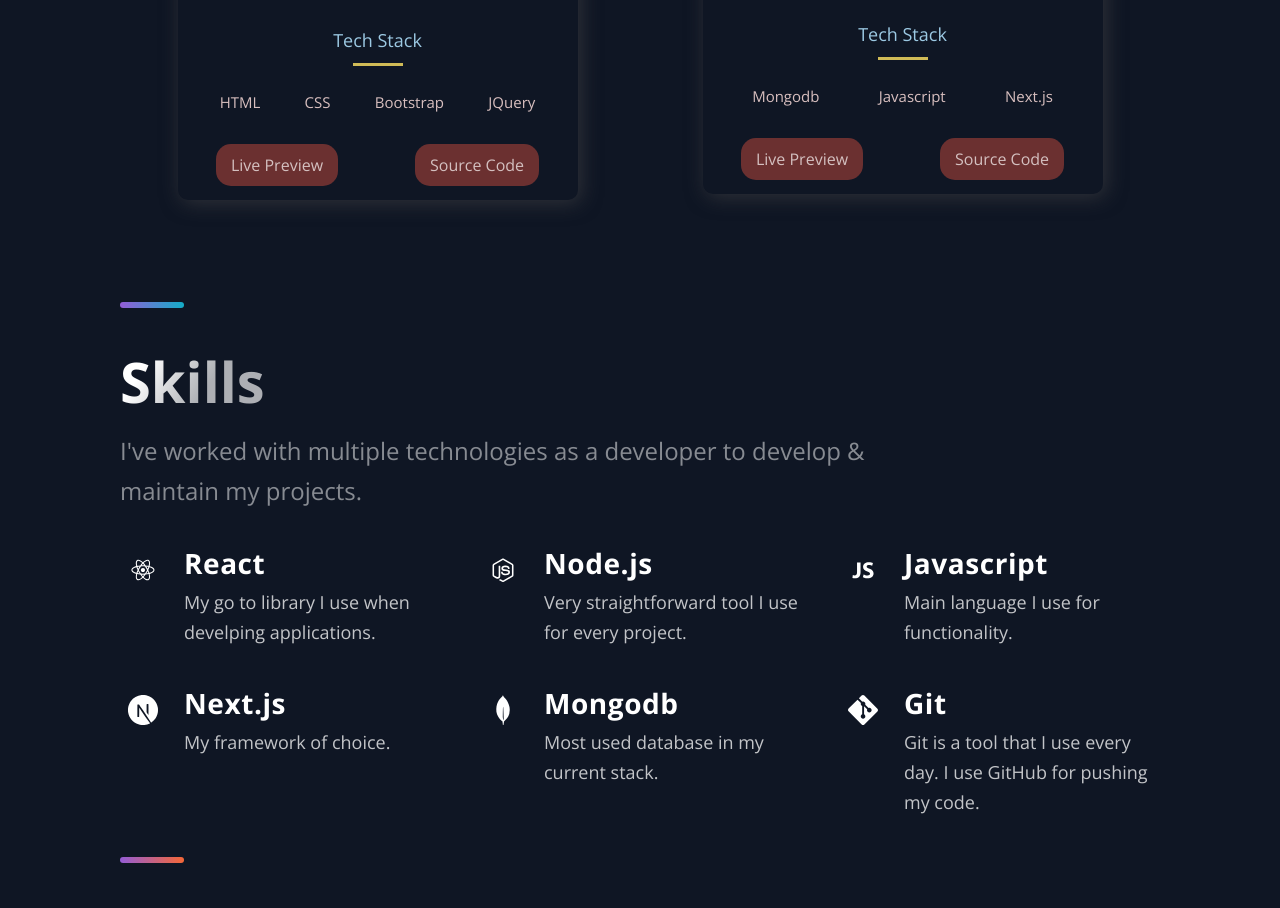
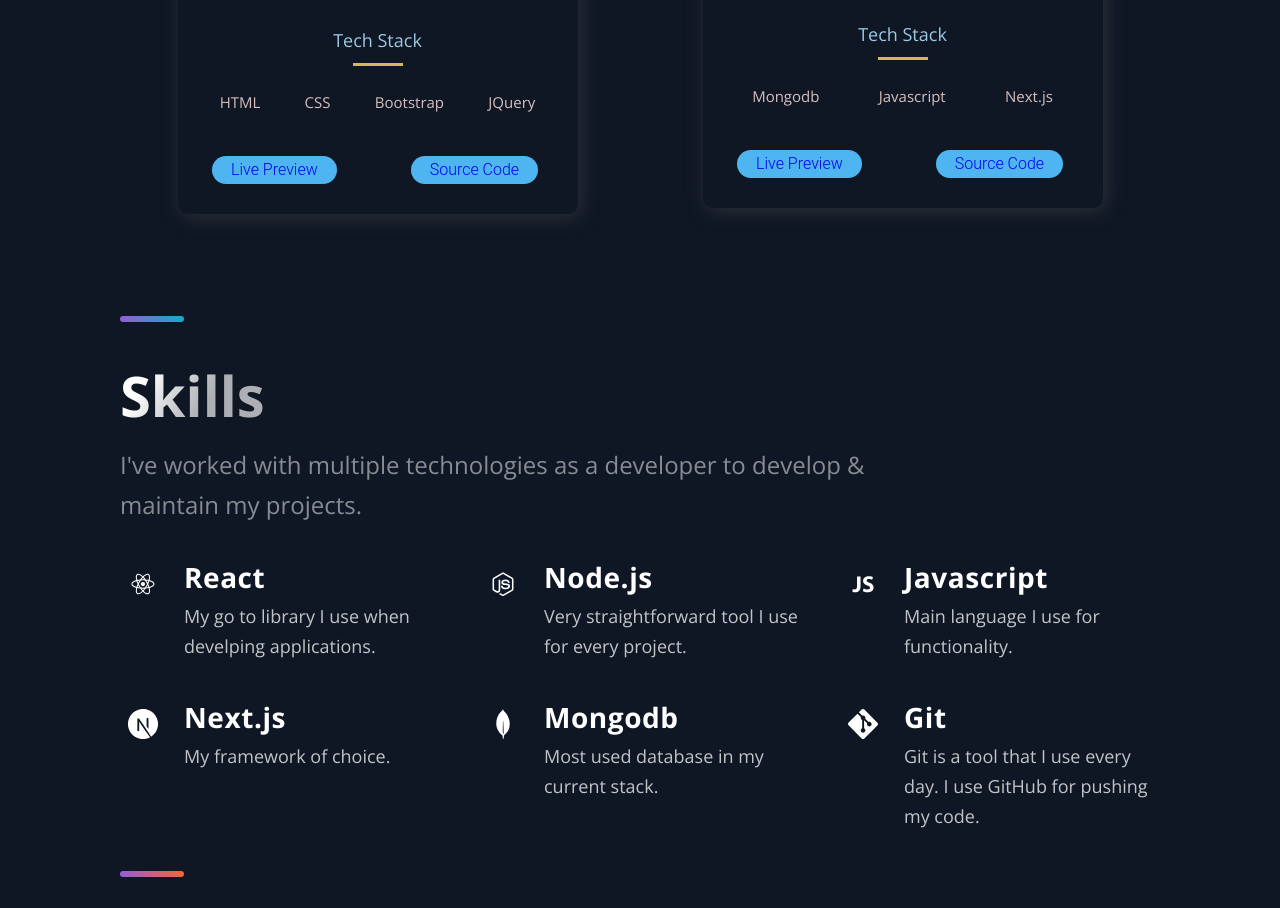
Before and after one commit to DevinVeney/OfficialPortfolio, a Next.js app: page / in a window 1280 px wide. Shown: the part 1260-2168 px from the top of the page. Built offline with nearby package versions, Linux system fonts and the light colour scheme.

Commit message:
button adjustments2

```diff
--- a/src/components/Projects/Projects.js
+++ b/src/components/Projects/Projects.js
@@ -44,17 +44,17 @@
               </TagList>
             </div>
             <UtilityList>
-              <div>
-                <ExternalLinks>
-                  Live Preview <a href={p.visit} target="_blank"></a>
-                </ExternalLinks>
-              </div>
+              <ExternalLinks>
+                <a href={p.visit} target="_blank">
+                  Live Preview{' '}
+                </a>
+              </ExternalLinks>
 
-              <div>
-                <ExternalLinks>
-                  Source Code <a href={p.source} target="_blank"></a>
-                </ExternalLinks>
-              </div>
+              <ExternalLinks>
+                <a href={p.source} target="_blank">
+                  Source Code
+                </a>
+              </ExternalLinks>
             </UtilityList>
           </BlogCard>
         );
--- a/src/components/Projects/ProjectsStyles.js
+++ b/src/components/Projects/ProjectsStyles.js
@@ -90,15 +90,18 @@
 `;
 
 export const ExternalLinks = styled.a`
-  color: #d4c0c0;
-  font-size: 1.6rem;
-  padding: 1rem 1.5rem;
-  background: #6b3030;
-  border-radius: 15px;
-  transition: 0.5s;
-  &:hover {
-    background: #801414;
-  }
+  display: inline-block;
+   padding: 0.3em 1.2em;
+   margin: 0 0.3em 0.3em 0;
+   border-radius: 2em;
+   box-sizing: border-box;
+   text-decoration: none;
+   font-family: 'Roboto', sans-serif;
+   font-weight: 300;
+   color: #ffffff;
+   background-color: #4eb5f1;
+   text-align: center;
+   transition: all 0.2s;
 `;
 
 export const TagList = styled.ul`
```
